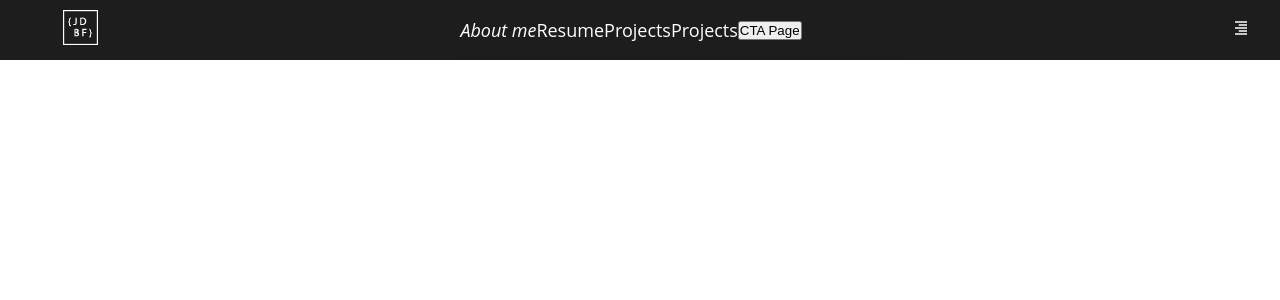
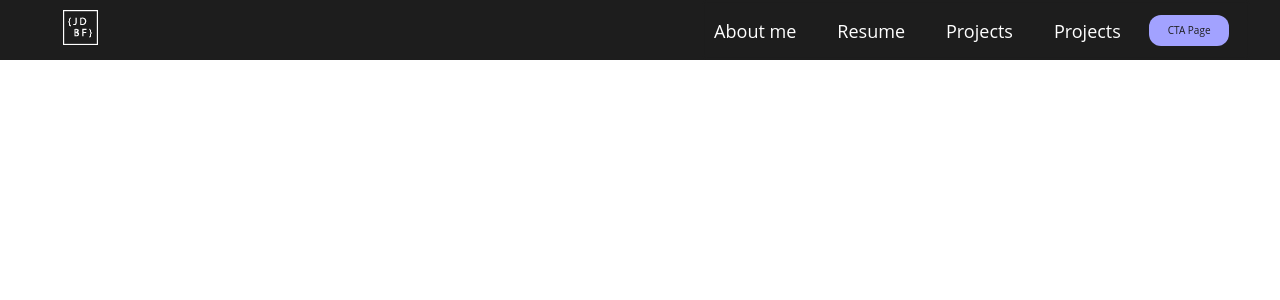
Before and after one commit to julianf-dev/julian1david.github.io, a React (Vite) app: page / in a window 1280 px wide. Shown: the top 300 px of the page. Built offline with nearby package versions, Linux system fonts and the light colour scheme.

Commit message:
@feat: style header and navmobile

```diff
--- /dev/null
+++ b/src/components/Header/Header.module.scss
@@ -0,0 +1,189 @@
+@import '../../styles/vars';
+
+/* Header */
+.header {
+	background: $dark;
+	width: 100%;
+    height: $header-height;
+	padding: 0 1.5rem;
+	text-align: center;
+	@include breakpoint(md){
+        padding: 0 3rem;
+    }
+    transition: 0.3s ease all;
+
+    &__content{
+        overflow: hidden;
+        color: $ligth;
+        margin: 0 auto;
+        max-width: 1920px;
+        height: 100%;
+        display: flex;
+        align-items: center;
+        justify-content: space-between;
+        position: relative;
+        z-index: 1;
+
+        &__logo{
+            width: 100px;
+        }
+
+        &__nav{
+            top:0;
+            right: 100%;
+            bottom: 0;
+            width: 100%;
+            height: 100vh;
+            position: fixed;
+            display: flex;
+            flex-direction: column;
+            justify-content: center;
+            align-items: center;
+            text-align: center;
+            background: rgba($dark, 0.9);
+            backdrop-filter: blur(2px);
+            transform: translate(0);
+            transition: 0.3s ease transform;
+
+            @include breakpoint(md) {
+                transform: none;
+                flex-direction: row;
+                background: transparent;
+                width: auto;
+                height: 60px;
+                position: static;
+            }
+
+            ul{
+                display: flex;
+                padding: 0;
+                flex-direction: column;
+                margin-bottom: $spacing-lg;
+                @include breakpoint(md){
+                    flex-direction: row;
+                    align-items: center;
+                    margin-bottom: 0;
+                    margin-right: calc(0.5rem + #{$spacing-md}) ;
+                }
+                li {
+                    &:not(last-child){
+                        margin-bottom: $spacing-lg;
+                        @include breakpoint(md){
+                            margin-bottom: 0;
+                            margin-right: $spacing-md;
+                        }
+                    }
+                    a{
+                        color: inherit;
+                        padding: 0.75rem 1.25rem;
+                        border-radius:$BorderRadius ;
+                        transition: 0.3 ease all;
+
+                        &:hover{
+                            background: rgba($ligth, 0.1);
+                        }
+                        &:active{
+                            border-radius: calc(#{$BorderRadius} + 6px);
+                            background: linear-gradient(rgba($ligth, 0.1),rgba($ligth, 0.2));
+                        }
+                    }
+
+                }
+            }
+            button {
+                cursor: pointer;
+                outline: none;
+                padding: 0.75rem 1.75rem;
+                border-radius: $BorderRadius;
+                font-size: 1rem;
+                font-family: inherit;
+                background: $primary;
+                color: $dark;
+                border: 1px solid transparent;
+                transition: 0.3s ease all;
+
+                &:hover{
+                    border-color: $primary;
+                    background: rgba($primary, 0.1);
+                    color: $primary;
+                }
+                &:active{
+                    border-color: $primary;
+                    background: linear-gradient(rgba($primary, 0.2), rgba($primary, 0.3));
+                    color: $primary;
+                }
+            }
+            &.isMenu{
+                transform: translate(100%);
+            }
+        }
+        &__toggle{
+            cursor: pointer;
+            display: flex;
+            align-items: center;
+            font-size: 2rem;
+            transition: .3s ease all;
+            position: relative;
+
+            &:hover{
+                color: $primary;
+            }
+
+            @include breakpoint(md){
+                display: none;
+            }
+        }
+    }
+}
+
+
+/*Nav Mobile*/
+
+.NavMobile {
+	width: 100%;
+	padding: 10px;
+	position: fixed;
+	bottom: 0;
+	&__list {
+		margin: 0 auto;
+		width: 80%;
+		display: flex;
+		justify-content: space-between;
+	}
+	&__moon {
+		text-align: center;
+		background-color: transparent;
+		border: none;
+	}
+	& i {
+		color: $ligth;
+		&:hover {
+			transform: scale(1.4);
+			transition: transform 0.5s;
+		}
+	}
+}
+
+@media (min-width: 960px) {
+	.Header {
+		width: 100%;
+		padding: 1.6rem 6rem;
+		height: 6rem;
+		display: flex;
+		justify-content: space-between;
+		align-items: center;
+		&__list {
+			display: flex;
+		}
+		&__title {
+			font-size: 7.5rem;
+		}
+		&__nav {
+			visibility: visible;
+		}
+	}
+
+	.NavMobile {
+		visibility: hidden;
+	}
+}
--- a/src/components/Header/header.module.scss
+++ /dev/null
@@ -1,122 +0,0 @@
-@import '../../styles/vars';
-
-/* Header */
-.header {
-	background: $dark;
-	width: 100%;
-    height: $header-hight;
-	padding: 0 1.5rem;
-	text-align: center;
-	@include breakpoint(md){
-        padding: 0 3rem;
-    }
-    transition: 0.3s ease all;
-
-    &__content{
-        overflow: hidden;
-        color: $ligth;
-        margin: 0 auto;
-        max-width: 1920px;
-        height: 100%;
-        display: flex;
-        align-items: center;
-        justify-content: space-between;
-        position: relative;
-        z-index: 1;
-
-        &__logo{
-            width: 100px;
-        }
-
-        &__nav{
-            top:0;
-            right: 100%;
-            bottom: 0;
-            width: 100%;
-            height: 100vh;
-            position: fixed;
-            display: flex;
-            flex-direction: column;
-            justify-content: center;
-            align-items: center;
-            text-align: center;
-            background: rgba($dark, 0.9);
-            backdrop-filter: blur(2px);
-            transform: translate(0);
-            transition: 0.3s ease transform;
-
-            @include breakpoint(md) {
-                transform: none;
-                flex-direction: row;
-                background: transparent;
-                width: auto;
-                height: 100px;
-                position: static;
-            }
-
-            ul{
-                display: flex;
-                flex-direction: column;
-                margin-bottom: $spacing-lg;
-                @include breakpoint(md){
-                    flex-direction: row;
-                    align-items: center;
-                    margin-bottom: 0;
-                    margin-right:100px ;
-                }
-            }
-        }
-    }
-
-}
-
-/*Nav Mobile*/
-
-.NavMobile {
-	width: 100%;
-	padding: 10px;
-	position: fixed;
-	bottom: 0;
-	&__list {
-		margin: 0 auto;
-		width: 80%;
-		display: flex;
-		justify-content: space-between;
-	}
-	&__moon {
-		text-align: center;
-		background-color: transparent;
-		border: none;
-	}
-	& i {
-		color: $ligth;
-		&:hover {
-			transform: scale(1.4);
-			transition: transform 0.5s;
-		}
-	}
-}
-
-@media (min-width: 960px) {
-	.Header {
-		width: 100%;
-		padding: 1.6rem 6rem;
-		height: 6rem;
-		display: flex;
-		justify-content: space-between;
-		align-items: center;
-		&__list {
-			display: flex;
-		}
-		&__title {
-			font-size: 7.5rem;
-		}
-		&__nav {
-			visibility: visible;
-		}
-	}
-
-	.NavMobile {
-		visibility: hidden;
-	}
-}
--- a/src/components/Header/index.jsx
+++ b/src/components/Header/index.jsx
@@ -1,25 +1,55 @@
+/* eslint-disable import/no-absolute-path */
 import { Logo } from '@/Atoms/Logo';
 
-import MediumLogo from '../../../public/Img/logo.png';
-import SmallLogo from '../../../public/Img/logo-2.png';
+import MediumLogo from '/Img/logo.png';
+import SmallLogo from '/Img/logo-2.png';
 
-import style from './header.module.scss';
+import style from './Header.module.scss';
 
 import { BiAlignRight } from 'react-icons/bi';
 import { AiOutlineClose } from 'react-icons/ai';
+import { useState, useEffect } from 'react';
 
 const Header = () => {
+
+	const [menuOpen, setMenuOpen] = useState(false);
+	const [size, setSize] = useState({
+		width: undefined,
+		height: undefined,
+	})
+
+	const menuHandler = () => {
+		setMenuOpen((p) => !p);
+	}
+
+	useEffect(() => {
+		const handleResize = () => {setSize({
+			with: window.innerWidth,
+			height: window.innerHeight,
+		});
+		}
+		window.addEventListener('resize', handleResize);
+
+		return () => window.removeEventListener('resize', handleResize)
+	},[])
+
+	useEffect(() => {
+		if(size.width > 768 && menuOpen ){
+			setMenuOpen(false);
+		}
+	},[size.width, menuOpen])
+
 	return (
 		<header className={style.header}>
 			<div className={style.header__content}>
 				<picture className={style.header__content__logo}>
 					<Logo src={MediumLogo} alt={'Logo Julian'} srcSet={SmallLogo} />
 				</picture>
-				<nav className={style.header__content__nav}>
+				<nav className={`${style.header__content__nav} ${menuOpen ? style.isMenu : ""}`}>
 					<ul>
 						<li>
 							<a href='#'>
-								<i className='fa-solid fa-house'>About me</i>
+								About me
 							</a>
 						</li>
 						<li>
@@ -34,8 +64,8 @@ const Header = () => {
 						<button>CTA Page</button>
 					</ul>
 				</nav>
-				<div className={style.header__content__toogle}>
-					<BiAlignRight />
+				<div className={style.header__content__toggle}>
+					{!menuOpen ? <BiAlignRight  onClick={menuHandler} />  : <AiOutlineClose onClick={menuHandler}/> }
 				</div>
 			</div>
 		</header>
--- /dev/null
+++ b/src/components/Layout/Layout.module.scss
@@ -0,0 +1,15 @@
+@import '../../styles/vars';
+
+.contianer{
+    height: calc(100vh - #{$header-height});
+    background: $bg;
+    display: flex;
+    justify-content: center;
+    align-items: center;
+
+    h1{
+        padding: 1.5rem 2.5rem;
+        background: linear-gradient(220deg, $primary, rgba($primary, 0.5));
+        border-radius: $BorderRadius calc(#{$BorderRadius} * 10);
+    }
+}
--- /dev/null
+++ b/src/components/Layout/index.jsx
@@ -0,0 +1,16 @@
+import { Header } from "../Header"
+
+import classes from './Layout.module.scss'
+
+const Layout = ({ children }) => {
+  return (
+    <>
+        <Header/>
+        <div className={classes.container}>
+            {children}
+        </div>
+    </>
+  )
+}
+
+export  { Layout }
--- a/src/routes/App.jsx
+++ b/src/routes/App.jsx
@@ -1,7 +1,8 @@
 import { Header } from '../components/Header';
+import { Layout } from '../components/Layout';
 
 const App = () => {
-	return <Header />;
+	return <Layout />;
 };
 
 export default App;
--- a/src/styles/_vars.scss
+++ b/src/styles/_vars.scss
@@ -2,22 +2,24 @@
 $open-sans: 'Open Sans', sans-serif;
 
 /* Colors */
-$dark: #1d1d1d;
+$dark: rgb(29, 29, 29);
 $ligth: #ffffff;
+$primary: rgb(162, 162, 256);
+$bg: rgb(244, 244, 255);
 $color-title: #35b0bf;
 $greenLight: #08fdd8;
 
 /* Spacing */
 
-$spacing-md: 1.6rem;
-$spacing-lg: 3.2rem;
+$spacing-md: 16px;
+$spacing-lg: 32px;
 
 /* Border-Radius */
 
-$border-radius: 1.2rem;
+$BorderRadius: 12px;
 
-/* Header-Higth */
-$header-hight: 60px;
+/* Header-height */
+$header-height: 60px;
 
 @mixin breakpoint($point) {
 	@if $point == md {
```
